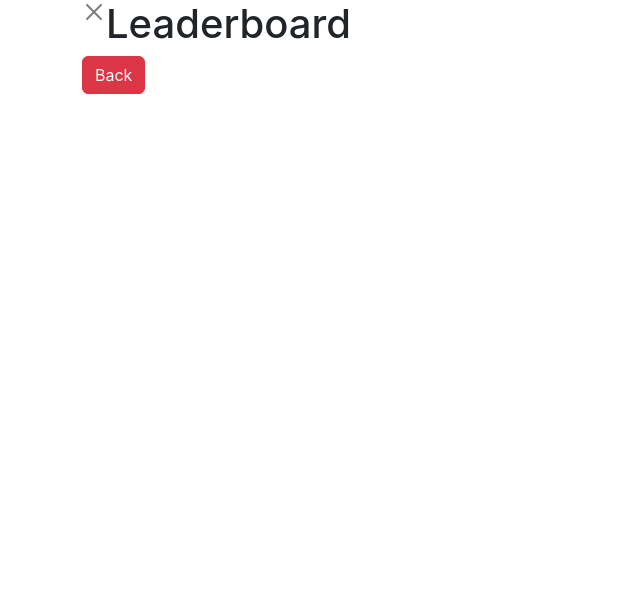
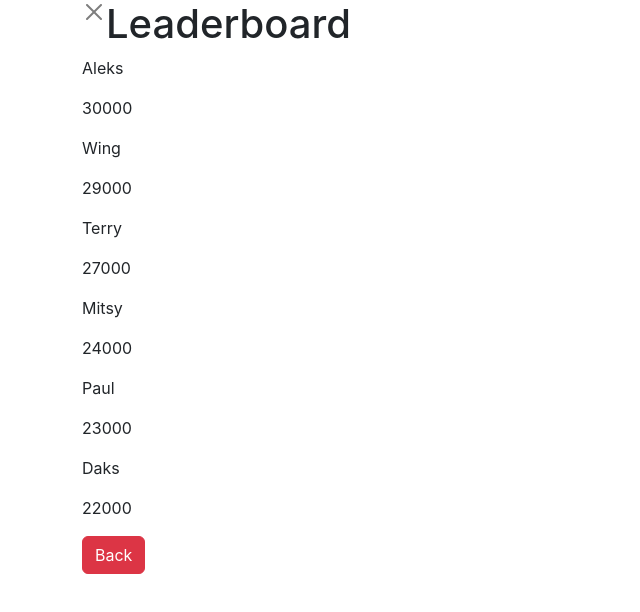
Before and after one commit to TheWeion/Q1-quiz-game, a React (Create React App) app: page /leaderboard in a window 1280 px wide. Shown: the top 612 px of the page, without its empty margins (0-640 px from the left). Built offline with nearby package versions, Linux system fonts and the light colour scheme.

Commit message:
render the leaderboard from score being highest to lowest

```diff
--- a/src/components/Database/index.js
+++ b/src/components/Database/index.js
@@ -1,5 +1,4 @@
-const UserScores = () => {
-    return ([
+const UserScores = [
 
     {
         id: 1,
@@ -31,6 +30,8 @@ const UserScores = () => {
         name: "Mitsy",
         score: 24000
     },
-])}
+]
 
-export default UserScores;
+const HighestToLowest = [...UserScores].sort((a,b)=>b.score-a.score)
+
+export default HighestToLowest;
--- a/src/components/Profiles/index.js
+++ b/src/components/Profiles/index.js
@@ -0,0 +1,17 @@
+import React from 'react'
+import HighestToLowest from '../Database';
+
+const Profiles = () => {
+    return (
+        <div className='users'>
+            {HighestToLowest.map((user, index) => (
+                <div key={index}>
+                    <p>{user.name}</p>
+                    <p>{user.score}</p>
+                </div>
+            ))}
+        </div>
+    )
+}
+
+export default Profiles;
--- a/src/components/index.js
+++ b/src/components/index.js
@@ -3,3 +3,5 @@ export {default as QuestionList} from './QuestionList';
 export {default as QuestionItem} from './QuestionItem';
 export {default as Question} from './Question';
 export {default as Timeline} from './Timeline';
+export {default as UserScores} from './Database';
+export {default as Profiles} from './Profiles';
--- a/src/pages/GameOver/index.jsx
+++ b/src/pages/GameOver/index.jsx
@@ -1,10 +1,30 @@
 import React from 'react';
+import { useNavigate } from 'react-router-dom';
+import Button from 'react-bootstrap/Button';
+import CloseButton from 'react-bootstrap/CloseButton';
 
 const GameOver = () => {
+	const navigate = useNavigate();
+
+	const handleClick = () => {
+		navigate(-1);
+	}
+
+	const exitHandler = () => {
+		navigate('/');
+	}
+
+	const leaderboardHandler = () => {
+		navigate('/leaderboard')
+	}
+
 	return (
 		<>
+			<CloseButton id="nav-exit" onClick={exitHandler} />
 			<h1>Podium</h1>
 			{/* <PodiumRender /> */}
+
+			<Button id="nav-next" onClick={leaderboardHandler}>Leaderboard</Button>
 		</>
 	);
 }
--- a/src/pages/Leaderboard/index.jsx
+++ b/src/pages/Leaderboard/index.jsx
@@ -2,6 +2,7 @@ import React from 'react';
 import { NavLink, useNavigate } from 'react-router-dom';
 import Button from 'react-bootstrap/Button';
 import CloseButton from 'react-bootstrap/CloseButton';
+import { Profiles } from '../../components';
 
 const Leaderboard = () => {
 	const navigate = useNavigate();
@@ -18,6 +19,7 @@ const Leaderboard = () => {
 		<>
 			<CloseButton id="nav-exit" onClick={exitHandler} />
 			<h1>Leaderboard</h1>
+			<Profiles />
 			{/* <LeaderboardRender /> */}
 			<Button id="nav-back" variant="danger" onClick={handleClick}>Back</Button>
 		</>
```
